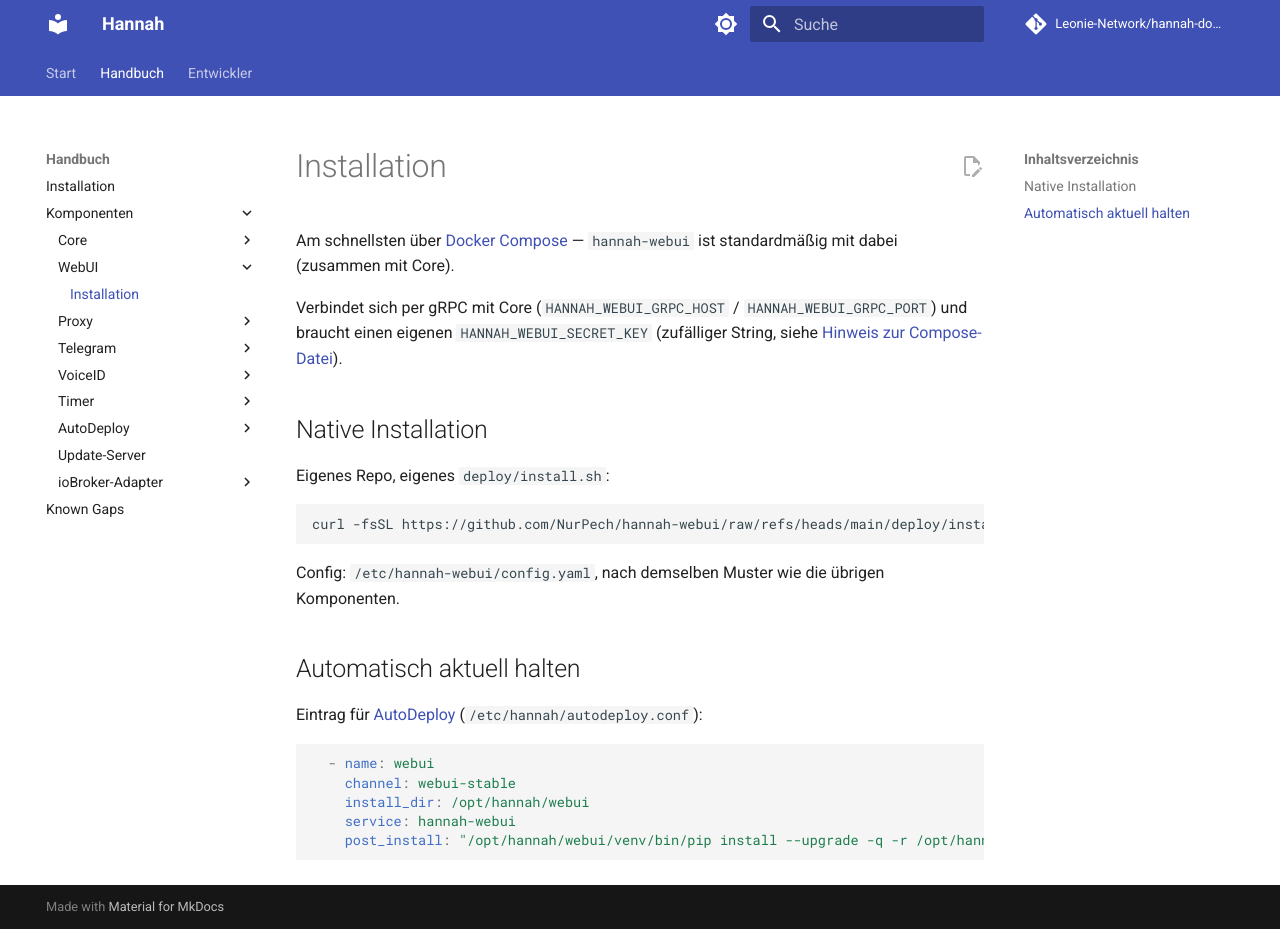
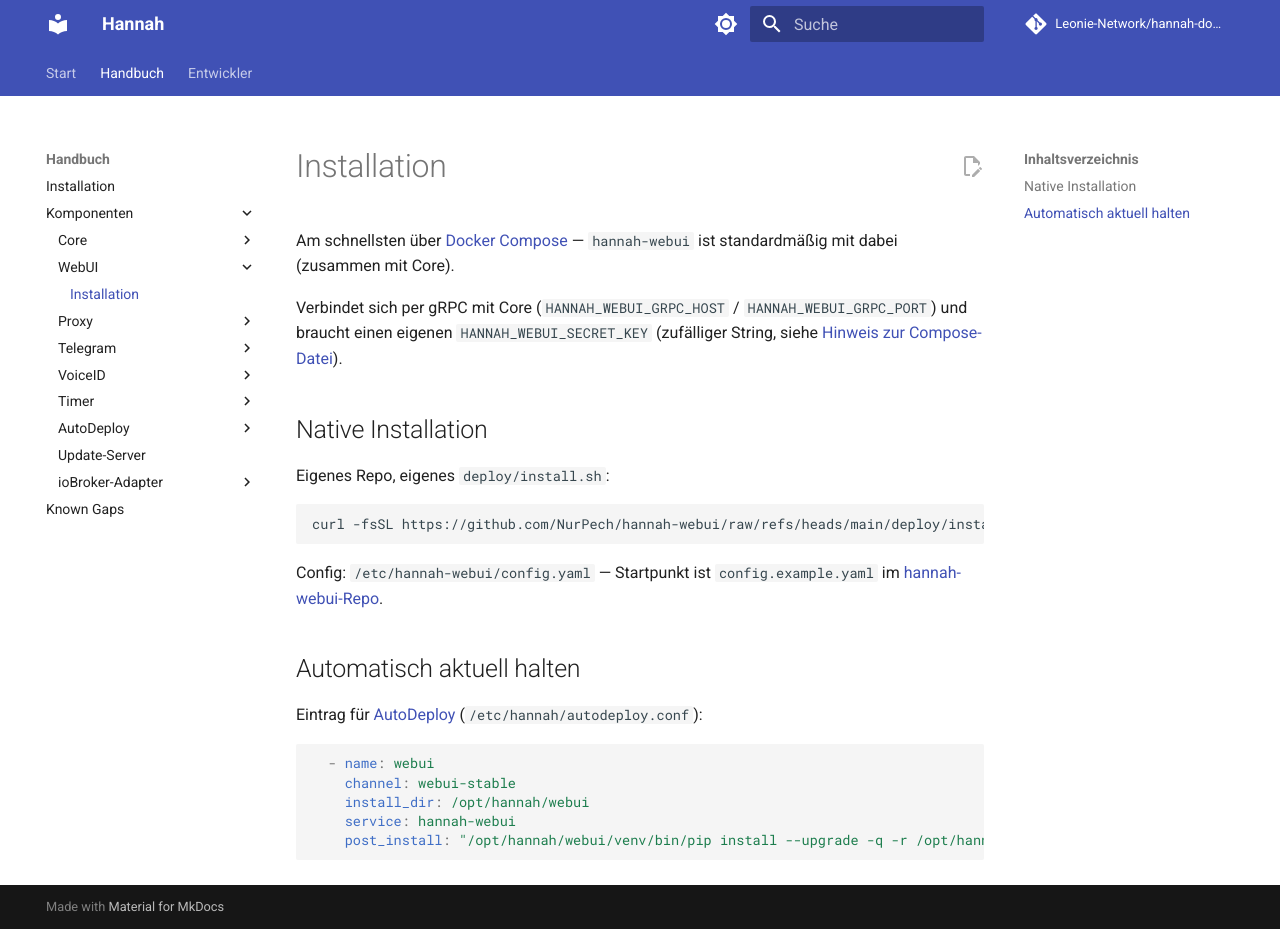
Before and after one commit to Leonie-Network/hannah-docs, an MkDocs documentation site: the page built from docs/components/webui/installation.md, in a window 1280 px wide and 929 px high. Built offline with MkDocs 1.6.1 and Material for MkDocs 9.7.7, drawn with Linux system fonts in a browser that asks for light colours; comment, search, counter and statistics services are not loaded.

Commit message:
docs: reference WebUI's published config.example.yaml
Co-Authored-By: Claude Sonnet 5 <noreply@anthropic.com>

````diff
--- a/docs/components/webui/installation.md
+++ b/docs/components/webui/installation.md
@@ -15,8 +15,8 @@ Eigenes Repo, eigenes `deploy/install.sh`:
 curl -fsSL https://github.com/NurPech/hannah-webui/raw/refs/heads/main/deploy/install.sh | sudo bash
 ```
 
-Config: `/etc/hannah-webui/config.yaml`, nach demselben Muster wie die übrigen
-Komponenten.
+Config: `/etc/hannah-webui/config.yaml` — Startpunkt ist `config.example.yaml` im
+[hannah-webui-Repo](https://github.com/NurPech/hannah-webui).
 
 ## Automatisch aktuell halten
 
````
